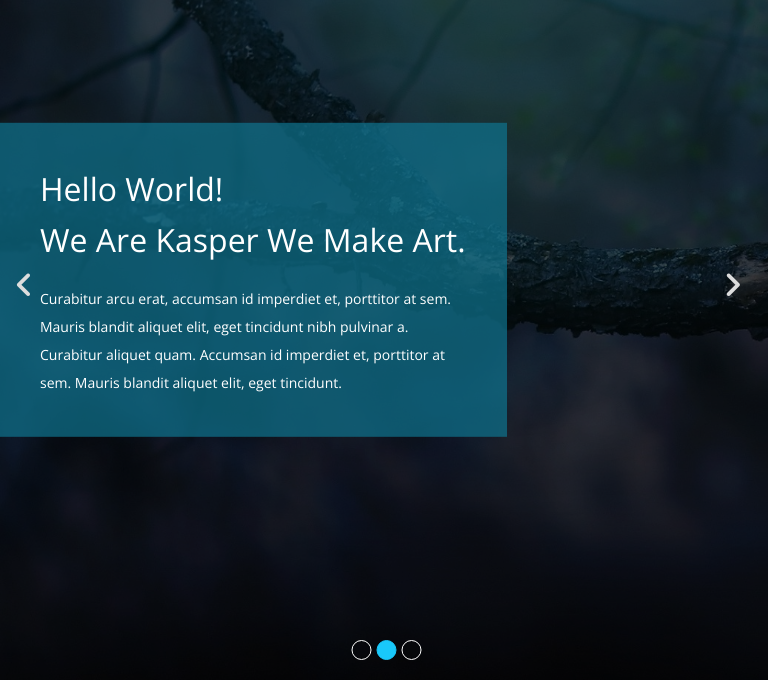
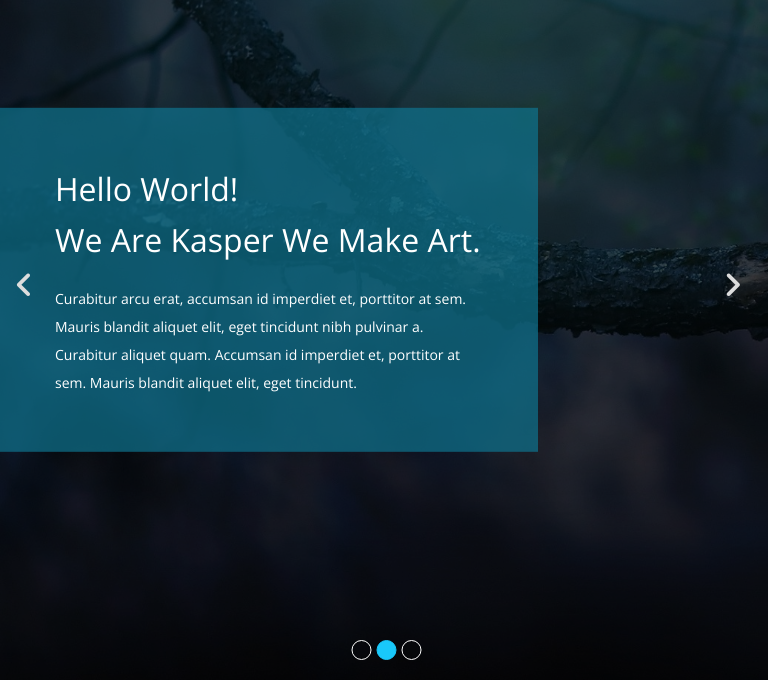
Before and after one commit to AhmedMohamed2022/Html-and-css-template-two, a plain HTML site: page index.html in a window 768 px wide. Shown: the part 120-800 px from the top of the page. Drawn offline with nearby package versions, Linux system fonts and the light colour scheme.

Commit message:
setting landing reponsive

```diff
--- a/css/master.css
+++ b/css/master.css
@@ -219,20 +219,22 @@
     padding: 40px;
     width: 51%;
 }
-@media (min-width: 768px) and (max-width: 991px) {
-    .landing .text {
-        width: 66%;
-    }
-}
 .landing .text .content {
-    width: 500px;
+    max-width: 500px;
+    padding: 15px;
 }
 @media (max-width: 767px){
     .landing .text {
         width: 100%;
+        justify-content: center;
     }
     .landing .text .content  {
         width: 100%;
+    }
+}
+@media (min-width: 768px) and (max-width: 1199px){
+    .landing .text {
+        width: 70%;
     }
 }
 .landing .text .content h2{
```
